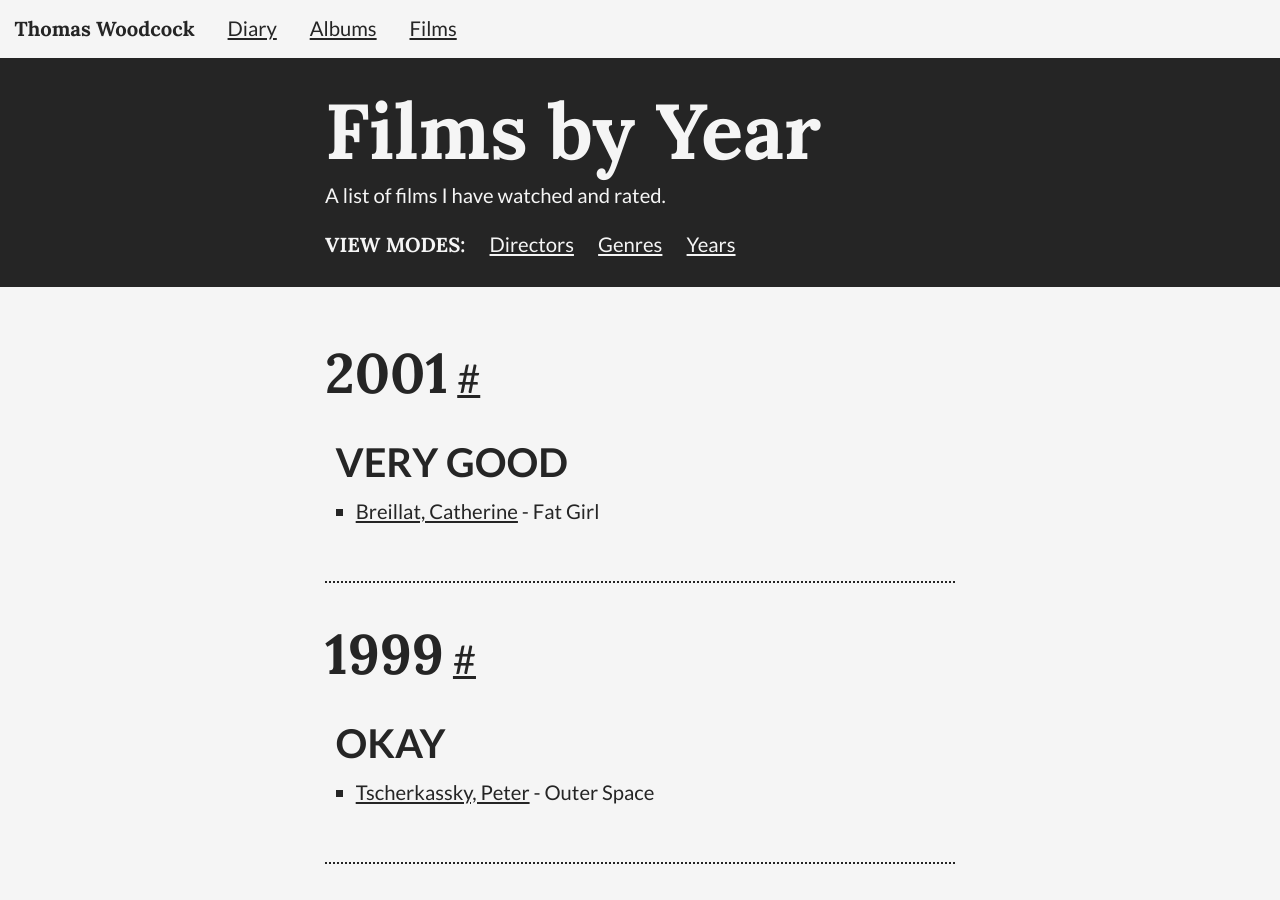
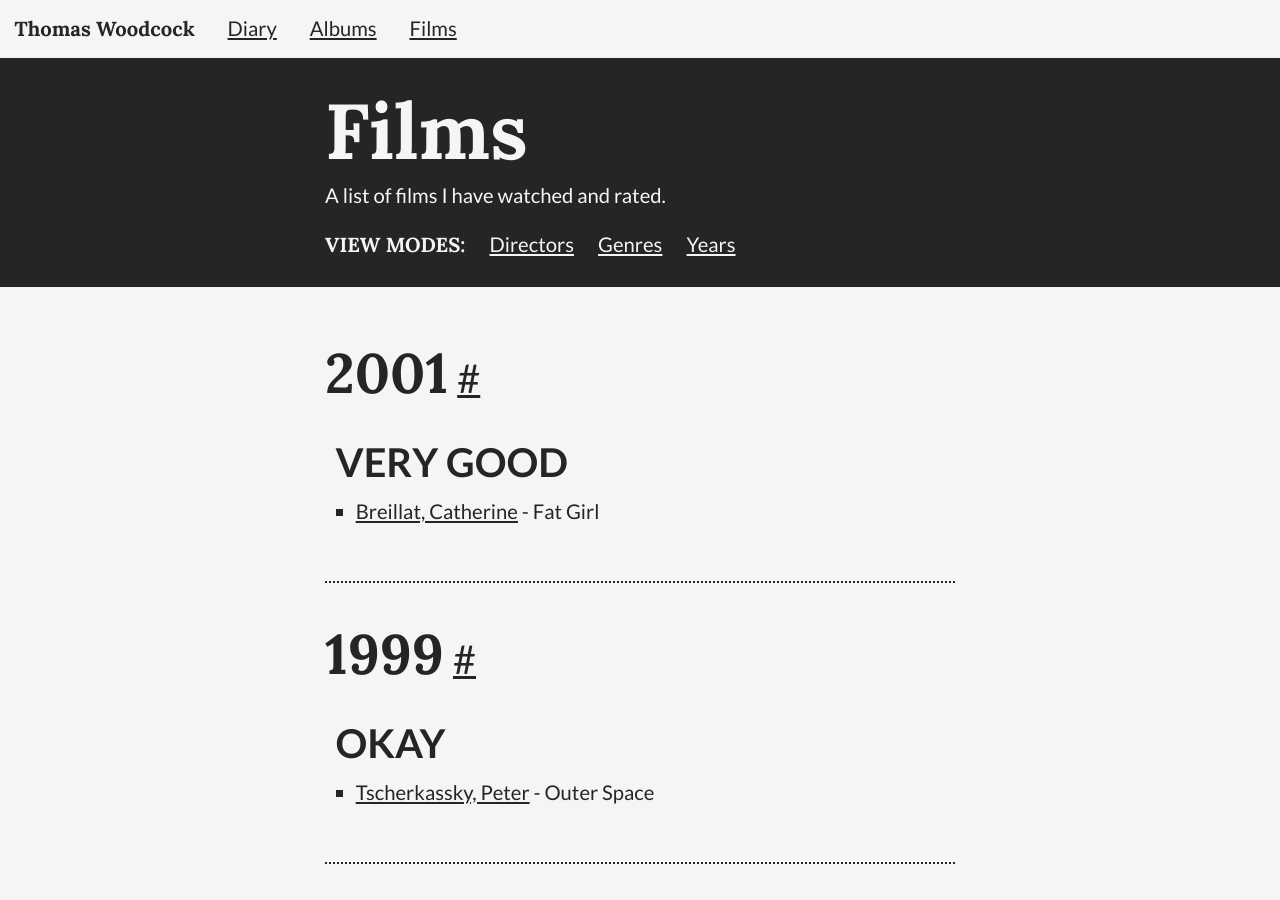
Before and after one commit to thomaswoodcock/thomaswoodcock.github.io, a Jekyll site: the page built from films/years.html, in a window 1280 px wide and 900 px high. Built offline with Jekyll 4.4.1, drawn with Linux system fonts in a browser that asks for light colours.

Commit message:
Revert "Amends page titles"
This reverts commit 0af40205287dae0890606876ef79407305191031.

```diff
--- a/albums/genres.html
+++ b/albums/genres.html
@@ -1,6 +1,6 @@
 ---
 layout: default
-title: Albums by Genre
+title: Albums
 description: "A list of albums I have listened to and rated."
 ---
 
--- a/albums/index.html
+++ b/albums/index.html
@@ -1,6 +1,6 @@
 ---
 layout: default
-title: Albums by Artist
+title: Albums
 description: "A list of albums I have listened to and rated."
 ---
 
--- a/albums/years.html
+++ b/albums/years.html
@@ -1,6 +1,6 @@
 ---
 layout: default
-title: Albums by Year
+title: Albums
 description: "A list of albums I have listened to and rated."
 ---
 
--- a/films/genres.html
+++ b/films/genres.html
@@ -1,6 +1,6 @@
 ---
 layout: default
-title: Films by Genre
+title: Films
 description: "A list of films I have watched and rated."
 ---
 
--- a/films/index.html
+++ b/films/index.html
@@ -1,6 +1,6 @@
 ---
 layout: default
-title: Films by Director
+title: Films
 description: "A list of films I have watched and rated."
 ---
 
--- a/films/years.html
+++ b/films/years.html
@@ -1,6 +1,6 @@
 ---
 layout: default
-title: Films by Year
+title: Films
 description: "A list of films I have watched and rated."
 ---
 
```
